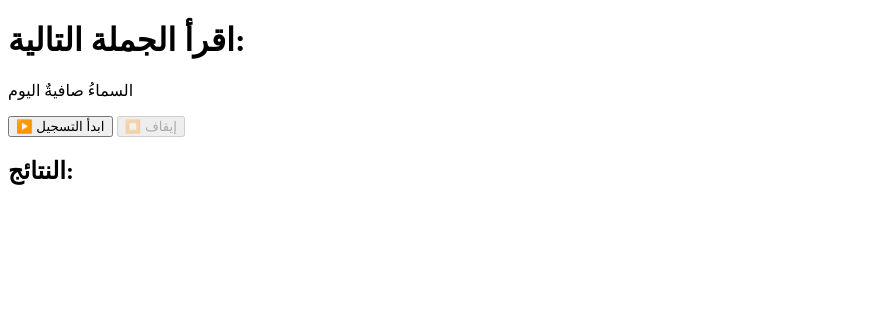
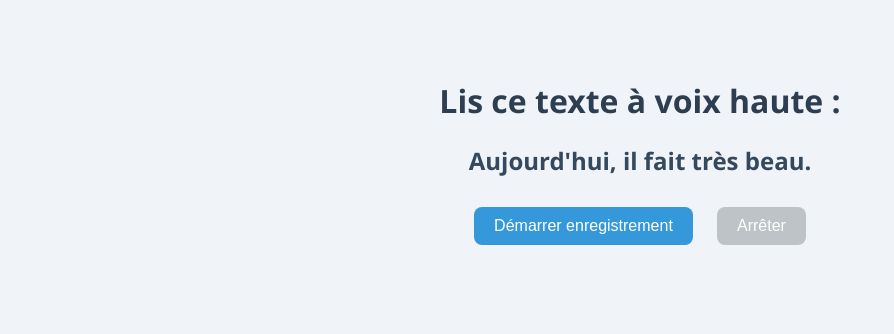
Before and after one commit to sabir7achraf/Speech-Recognition, a Flask app: page / in a window 1280 px wide. Shown: the top 334 px of the page, without its empty margins (0-894 px from the left). Run offline with Flask 3, Linux system fonts and the light colour scheme.

Commit message:
french version

```diff
--- a/app.py
+++ b/app.py
@@ -1,4 +1,4 @@
-from flask import Flask, render_template, request, jsonify, send_from_directory
+from flask import Flask, render_template, request, jsonify
 import whisper
 import random
 import os
@@ -7,14 +7,13 @@ from datetime import datetime
 app = Flask(__name__)
 model = whisper.load_model("base")
 
-# Phrases arabes simples
+# Liste de phrases simples
 TEXTS = [
-    "الولدُ يقرأُ كتابًا في المكتبة",
-    "ذهبتُ إلى المدرسةِ باكرًا",
-    "السماءُ صافيةٌ اليوم",
-    "أحبُ أن أتعلمَ أشياءً جديدة",
-    "الطفلُ يلعبُ في الحديقة",
-    "أنا أقرأُ القرآنَ كلَّ يوم"
+    "Bonjour, je m'appelle Léa et j'aime lire.",
+    "Le chat dort sur le canapé.",
+    "Aujourd'hui, il fait très beau.",
+    "Le livre est sur la table.",
+    "Je vais à l'école à pied."
 ]
 
 @app.route("/")
@@ -37,13 +36,8 @@ def upload():
     return jsonify({
         "transcribed": text_transcribed.strip(),
         "expected": text_expected.strip(),
-        "match": text_expected.strip().lower() == text_transcribed.strip().lower(),
-        "audio_path": f"/recordings/{filename}"
+        "match": text_expected.strip().lower() == text_transcribed.strip().lower()
     })
-
-@app.route('/recordings/<filename>')
-def uploaded_file(filename):
-    return send_from_directory("recordings", filename)
 
 if __name__ == "__main__":
     os.makedirs("recordings", exist_ok=True)
--- a/static/script.js
+++ b/static/script.js
@@ -1,48 +1,53 @@
 let mediaRecorder;
 let audioChunks = [];
 
-const startBtn = document.getElementById("startBtn");
-const stopBtn = document.getElementById("stopBtn");
-const resultText = document.getElementById("resultText");
-const randomText = document.getElementById("randomText").textContent;
-
-startBtn.onclick = async () => {
+document.getElementById("start-btn").onclick = async () => {
     const stream = await navigator.mediaDevices.getUserMedia({ audio: true });
     mediaRecorder = new MediaRecorder(stream);
+    mediaRecorder.start();
     audioChunks = [];
 
     mediaRecorder.ondataavailable = e => {
         audioChunks.push(e.data);
     };
 
+    document.getElementById("start-btn").disabled = true;
+    document.getElementById("stop-btn").disabled = false;
+};
+
+document.getElementById("stop-btn").onclick = () => {
+    mediaRecorder.stop();
+
     mediaRecorder.onstop = async () => {
-        const audioBlob = new Blob(audioChunks, { type: 'audio/webm' });
+        const blob = new Blob(audioChunks, { type: 'audio/webm' });
+        const audioURL = URL.createObjectURL(blob);
+
+        // Crée et joue l'enregistrement
+        const player = document.createElement("audio");
+        player.controls = true;
+        player.src = audioURL;
+        document.getElementById("audio-preview").innerHTML = "";
+        document.getElementById("audio-preview").appendChild(player);
+        player.play();
+
+        // Envoi au backend
         const formData = new FormData();
-        formData.append("audio_data", audioBlob);
-        formData.append("expected_text", randomText);
+        formData.append("audio_data", blob);
+        formData.append("expected_text", document.getElementById("target-text").innerText);
 
         const response = await fetch("/upload", {
             method: "POST",
-            body: formData,
+            body: formData
         });
 
         const data = await response.json();
-        resultText.innerHTML = `
-            <p><strong>النص المتوقع:</strong> ${data.expected}</p>
-            <p><strong>النص المستمع:</strong> ${data.transcribed}</p>
-            <p><strong>مطابقة:</strong> ${data.match ? "✅ نعم" : "❌ لا"}</p>
-            <p><strong>الاستماع إلى التسجيل:</strong></p>
-            <audio controls src="${data.audio_path}"></audio>
+        document.getElementById("result").innerText = `
+Texte attendu: ${data.expected}
+Texte lu: ${data.transcribed}
+Correspondance: ${data.match ? "✅ Correct" : "❌ Incorrect"}
         `;
+
+        document.getElementById("start-btn").disabled = false;
+        document.getElementById("stop-btn").disabled = true;
     };
-
-    mediaRecorder.start();
-    startBtn.disabled = true;
-    stopBtn.disabled = false;
 };
-
-stopBtn.onclick = () => {
-    mediaRecorder.stop();
-    startBtn.disabled = false;
-    stopBtn.disabled = true;
-};
--- a/templates/index.html
+++ b/templates/index.html
@@ -1,18 +1,68 @@
 <!DOCTYPE html>
-<html lang="ar">
+<html lang="fr">
 <head>
     <meta charset="UTF-8">
-    <title>قراءة وتسجيل</title>
-    <script src="/static/script.js" defer></script>
+    <title>Lecture à Voix Haute</title>
+    <style>
+        body {
+            font-family: 'Segoe UI', Tahoma, Geneva, Verdana, sans-serif;
+            background: #f0f4f8;
+            text-align: center;
+            padding: 50px;
+        }
+        h1 {
+            color: #2c3e50;
+        }
+        #target-text {
+            font-size: 1.5rem;
+            font-weight: bold;
+            color: #34495e;
+            margin: 20px 0;
+        }
+        button {
+            margin: 10px;
+            padding: 10px 20px;
+            font-size: 1rem;
+            border: none;
+            border-radius: 8px;
+            background-color: #3498db;
+            color: white;
+            cursor: pointer;
+            transition: background-color 0.3s;
+        }
+        button:hover {
+            background-color: #2980b9;
+        }
+        button:disabled {
+            background-color: #bdc3c7;
+            cursor: not-allowed;
+        }
+        audio {
+            margin-top: 20px;
+            display: block;
+            margin-left: auto;
+            margin-right: auto;
+        }
+        #result {
+            margin-top: 30px;
+            font-size: 1.2rem;
+            color: #2d3436;
+        }
+    </style>
 </head>
 <body>
-    <h1>اقرأ الجملة التالية:</h1>
-    <p id="randomText">{{ random_text }}</p>
+    <h1>Lis ce texte à voix haute :</h1>
+    <p id="target-text">{{ random_text }}</p>
 
-    <button id="startBtn">▶️ ابدأ التسجيل</button>
-    <button id="stopBtn" disabled>⏹️ إيقاف</button>
+    <button id="start-btn">Démarrer enregistrement</button>
+    <button id="stop-btn" disabled>Arrêter</button>
 
-    <h2>النتائج:</h2>
-    <div id="resultText"></div>
+    <audio id="audio-playback" controls style="display: none;"></audio>
+
+    <p id="result"></p>
+
+    <script src="{{ url_for('static', filename='script.js') }}"></script>
+    <div id="audio-preview"></div>
+
 </body>
 </html>
```
